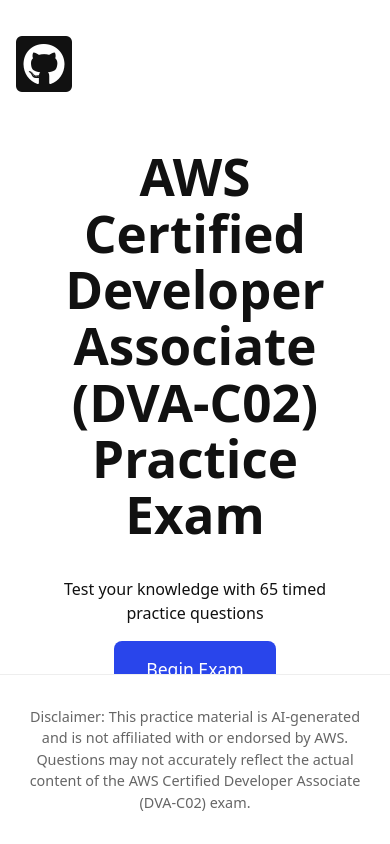
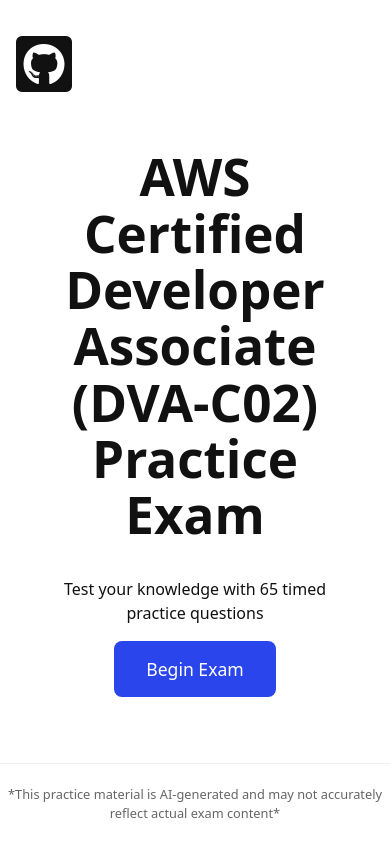
Before and after one commit to EricJZell/aws-exam-app, a Vue app: page / in a window 390 px wide. Built offline with nearby package versions, Linux system fonts and the light colour scheme.

Commit message:
smaller footer on mobile

```diff
--- a/src/App.vue
+++ b/src/App.vue
@@ -170,7 +170,7 @@
     </template>
   </div>
   <footer class="app-footer">
-    <p>Disclaimer: This practice material is AI-generated and is not affiliated with or endorsed by AWS. Questions may not accurately reflect the actual content of the AWS Certified Developer Associate (DVA-C02) exam.</p>
+    <p>*This practice material is AI-generated and may not accurately reflect actual exam content*</p>
   </footer>
 </template>
 
@@ -368,5 +368,10 @@
     gap: 0.5rem;
     text-align: center;
   }
+
+  .app-footer {
+    padding: 0.5rem;
+    font-size: 0.8rem;
+  }
 }
 </style>
```
